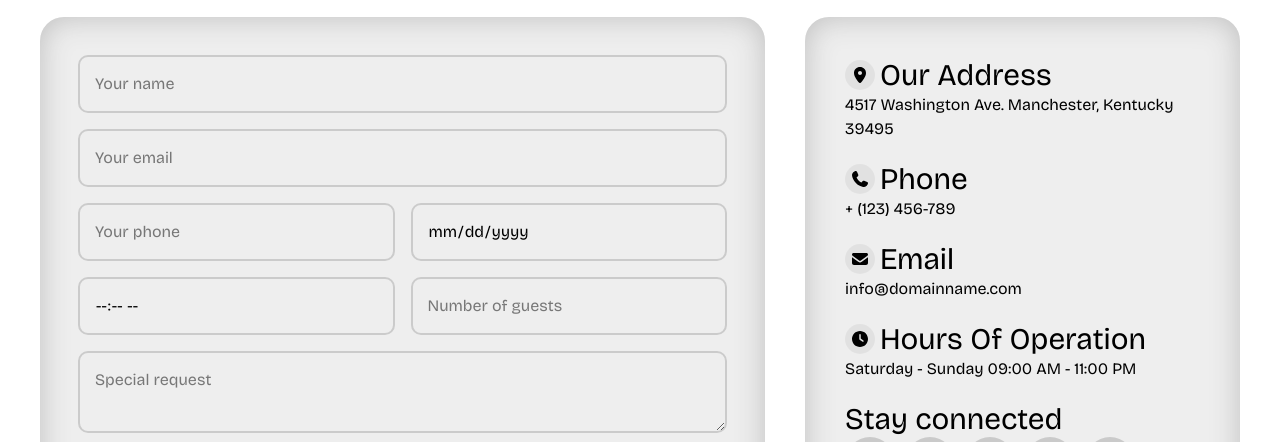
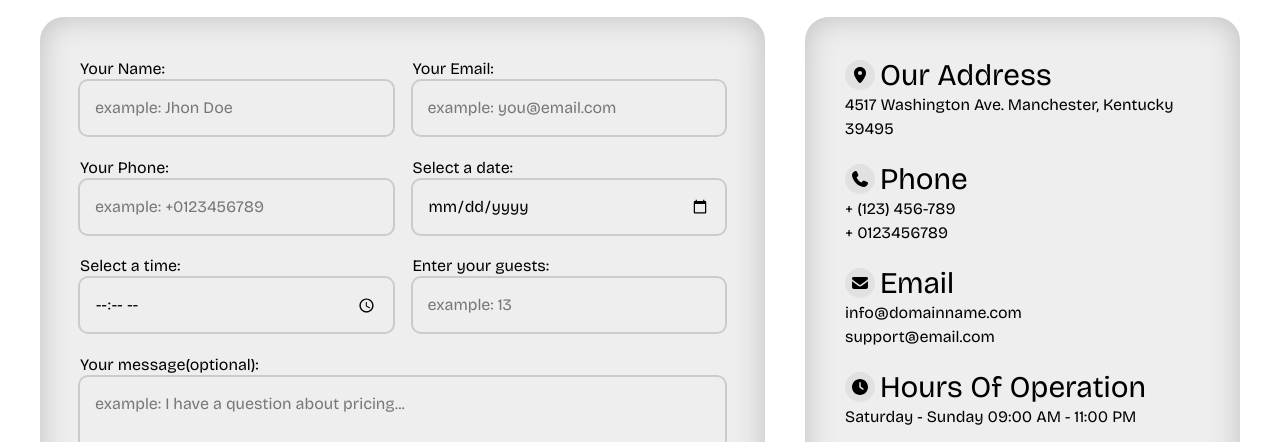
Before and after one commit to codeovik/dishnest-restaurant-html, a website: page src/index.html in a window 1280 px wide. Shown: the part 4711-5153 px from the top of the page. Drawn offline with Linux system fonts and the light colour scheme.

Commit message:
fixed contact dising

```diff
--- a/src/assets/css/input.css
+++ b/src/assets/css/input.css
@@ -244,9 +244,10 @@ body {
     @apply list-decimal list-inside;
   }
 }
-  input[type="date"]::-webkit-calendar-picker-indicator,
-  input[type="time"]::-webkit-calendar-picker-indicator {
-    opacity: 0; /* hide default icon */
-    display: none; /* ensure hidden */
-    -webkit-appearance: none;
-  }
+
+/* input[type="date"]::-webkit-calendar-picker-indicator,
+input[type="time"]::-webkit-calendar-picker-indicator {
+  opacity: 0;
+  display: none;
+  -webkit-appearance: none;
+} */
--- a/src/index.html
+++ b/src/index.html
@@ -404,13 +404,34 @@
       <div id="contact" class="lg:grid grid-cols-[5fr_3fr] md:gap-40 flex flex-col gap-15">
         <!-- form -->
         <form action="https://script.google.com/macros/s/AKfycbyoDsK4tHSxwO_LR-d-SPKrOTesGycPk7qNJTTO2NTWW46Ev5vUyVOGzgvxVGkhbh4PDQ/exec" method="post" class="dark:bg-dark bg-light child bg-lightbox md:p-40 p-20 rounded-2xl md:rounded-3xl md:grid flex flex-col md:grid-cols-2 gap-20 dark:[box-shadow:inset_0_0_30px_rgb(40,40,40)] [box-shadow:inset_0_0_30px_rgb(190,190,190)] child">
-          <input name="name" type="text" placeholder="Your name" class="col-span-2 md:outline-2 outline-2 outline-black/15 dark:outline-white/15 md:p-15 p-10 dark:text-white rounded-xl md:rounded-lg focus:outline-primary transition-all">
-          <input name="email" type="email" placeholder="Your email" class="col-span-2 md:outline-2 outline-2 outline-black/15 dark:outline-white/15 md:p-15 p-10 dark:text-white rounded-xl md:rounded-lg focus:outline-primary transition-all">
-          <input name="phone" type="number" placeholder="Your phone" class="md:outline-2 outline-2 outline-black/15 dark:outline-white/15 md:p-15 p-10 dark:text-white rounded-xl md:rounded-lg focus:outline-primary transition-all">
-          <input name="date" type="date" class="md:outline-2 outline-2 outline-black/15 dark:outline-white/15 md:p-15 p-10 dark:text-white rounded-xl md:rounded-lg focus:outline-primary transition-all">
-          <input name="time" type="time" class="md:outline-2 outline-2 outline-black/15 dark:outline-white/15 md:p-15 p-10 dark:text-white rounded-xl md:rounded-lg focus:outline-primary transition-all">
-          <input name="guests" type="number" placeholder="Number of guests" class="md:outline-2 outline-2 outline-black/15 dark:outline-white/15 md:p-15 p-10 dark:text-white rounded-xl md:rounded-lg focus:outline-primary transition-all">
-          <textarea name="message" placeholder="Special request" class="col-span-2 md:outline-2 outline-2 outline-black/15 dark:outline-white/15 md:p-15 p-10 dark:text-white rounded-xl md:rounded-lg focus:outline-primary transition-all"></textarea>
+          <div class="flex flex-col">
+            <label for="name">Your Name:</label>
+            <input required id="name" name="name" type="text" placeholder="example: Jhon Doe" class="placeholder-opacity-50 md:outline-2 outline-2 outline-black/15 dark:outline-white/15 md:p-15 p-10 dark:text-white rounded-xl md:rounded-lg focus:outline-primary transition-all">
+          </div>
+          <div class="flex flex-col">
+            <label for="email">Your Email:</label>
+            <input required id="email" name="email" type="email" placeholder="example: you@email.com" class="md:outline-2 outline-2 outline-black/15 dark:outline-white/15 md:p-15 p-10 dark:text-white rounded-xl md:rounded-lg focus:outline-primary transition-all">
+          </div>
+          <div class="flex flex-col">
+            <label for="phone">Your Phone:</label>
+            <input required id="phone" name="phone" type="number" placeholder="example: +0123456789" class="md:outline-2 outline-2 outline-black/15 dark:outline-white/15 md:p-15 p-10 dark:text-white rounded-xl md:rounded-lg focus:outline-primary transition-all">
+          </div>
+          <div class="flex flex-col">
+            <label for="date">Select a date:</label>
+            <input required id="date" name="date" type="date" class="md:outline-2 outline-2 outline-black/15 dark:outline-white/15 md:p-15 p-10 dark:text-white rounded-xl md:rounded-lg focus:outline-primary transition-all">
+          </div>
+          <div class="flex flex-col">
+            <label for="time">Select a time:</label>
+            <input id="time" required name="time" type="time" class="md:outline-2 outline-2 outline-black/15 dark:outline-white/15 md:p-15 p-10 dark:text-white rounded-xl md:rounded-lg focus:outline-primary transition-all">
+          </div>
+          <div>
+            <label for="guests">Enter your guests:</label>
+            <input id="guests" required name="guests" type="number" placeholder="example: 13" class="md:outline-2 outline-2 outline-black/15 dark:outline-white/15 md:p-15 p-10 dark:text-white rounded-xl md:rounded-lg w-full focus:outline-primary transition-all">
+          </div>
+          <div class="flex flex-col col-span-2">
+            <label for="guests">Your message(optional):</label>
+            <textarea id="message" name="message" placeholder="example: I have a question about pricing..." class="col-span-2 md:outline-2 outline-2 outline-black/15 dark:outline-white/15 md:p-15 p-10 dark:text-white rounded-xl md:rounded-lg focus:outline-primary transition-all"></textarea>
+          </div>
           <button class="btn-primary w-max"><span></span><span>Book Now</span><span></span></button>
         </form>
         <!-- contact: address -->
@@ -426,12 +447,14 @@
             <p>Phone</p>
           </div>
           <p class="text-sm md:text-base">+ (123) 456-789</p>
+          <p class="text-sm md:text-base">+ 0123456789</p>
           <!-- contact: email -->
           <div class="text-xl md:text-3xl flex gap-5 items-center mt-10 md:mt-20">
             <svg class="h-30 aspect-square fill-black dark:fill-white dark:bg-white/5 bg-black/5 rounded-full p-5" xmlns="http://www.w3.org/2000/svg" viewBox="0 0 640 640"><path d="M112 128C85.5 128 64 149.5 64 176C64 191.1 71.1 205.3 83.2 214.4L291.2 370.4C308.3 383.2 331.7 383.2 348.8 370.4L556.8 214.4C568.9 205.3 576 191.1 576 176C576 149.5 554.5 128 528 128L112 128zM64 260L64 448C64 483.3 92.7 512 128 512L512 512C547.3 512 576 483.3 576 448L576 260L377.6 408.8C343.5 434.4 296.5 434.4 262.4 408.8L64 260z"/></svg>
             <p>Email</p>
           </div>
           <p class="text-sm md:text-base">info@domainname.com</p>
+          <p class="text-sm md:text-base">support@email.com</p>
           <!-- contact: time -->
           <div class="text-xl md:text-3xl flex gap-5 items-center mt-10 md:mt-20">
             <svg class="h-30 aspect-square fill-black dark:fill-white dark:bg-white/5 bg-black/5 rounded-full p-5" xmlns="http://www.w3.org/2000/svg" viewBox="0 0 640 640"><path d="M320 64C461.4 64 576 178.6 576 320C576 461.4 461.4 576 320 576C178.6 576 64 461.4 64 320C64 178.6 178.6 64 320 64zM296 184L296 320C296 328 300 335.5 306.7 340L402.7 404C413.7 411.4 428.6 408.4 436 397.3C443.4 386.2 440.4 371.4 429.3 364L344 307.2L344 184C344 170.7 333.3 160 320 160C306.7 160 296 170.7 296 184z"/></svg>
```
Also changed, not shown: src/about.html (+2 -2 lines), src/blog-details.html (+2 -2 lines), src/blog.html (+2 -2 lines), src/book-a-table.html (+2 -2 lines), src/gallery.html (+2 -2 lines), src/menu.html (+2 -2 lines), README.md, src/assets/css/output.css.
